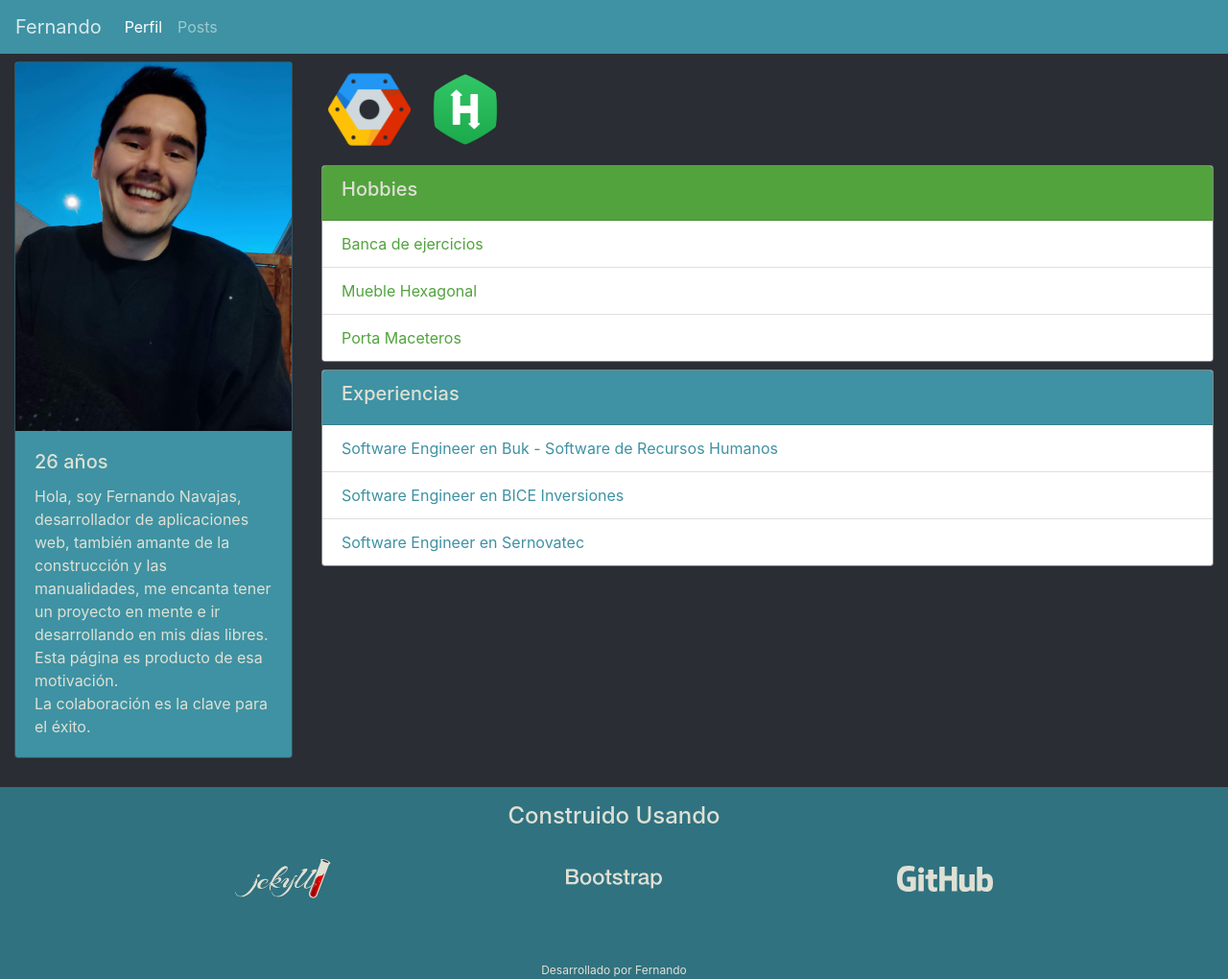
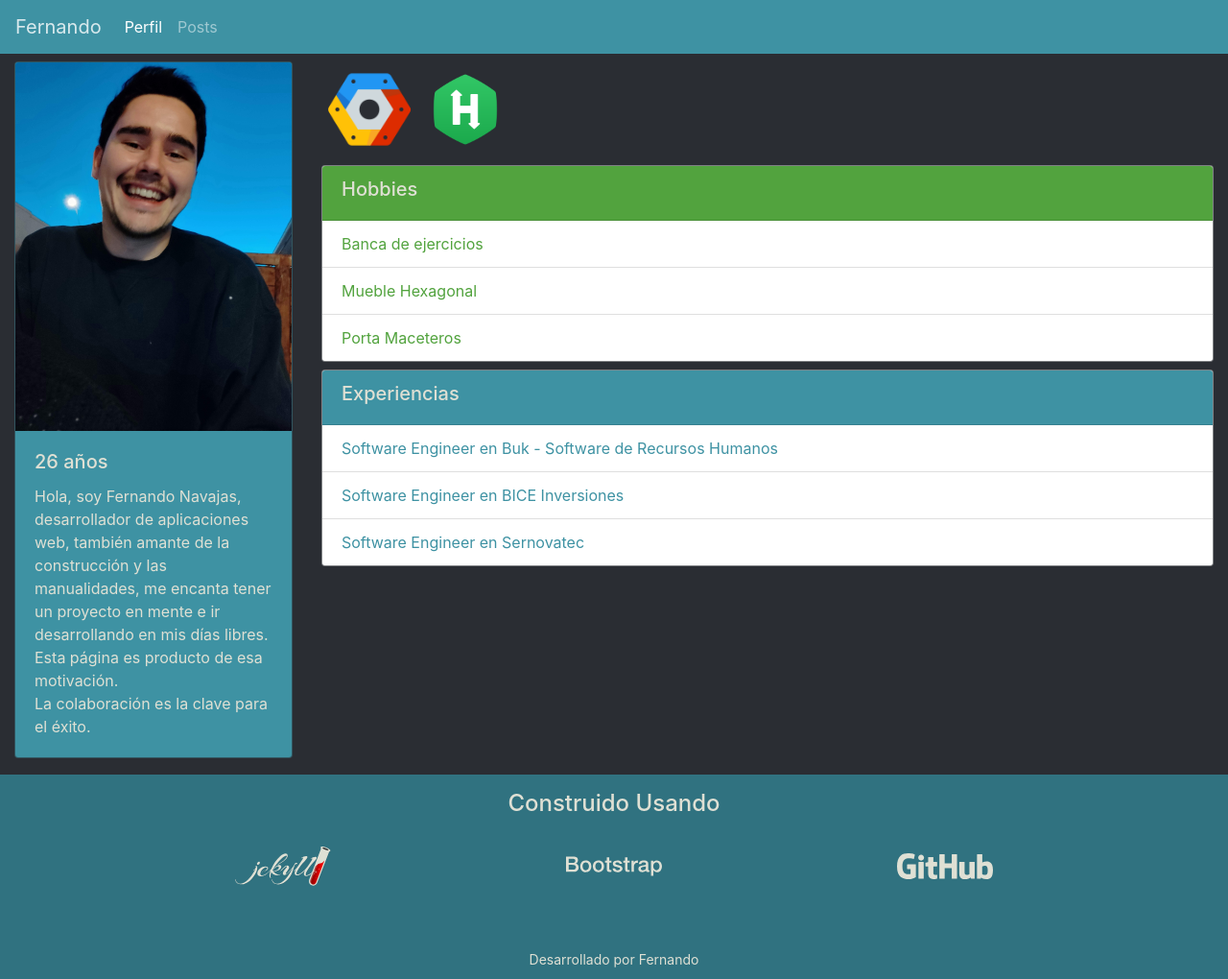
Before and after one commit to fernandonavajas/my-blog, a Jekyll site: the page built from index.html, in a window 1280 px wide. Shown: the whole page at 96% size. Built offline with Jekyll 4.4.1, drawn with Linux system fonts in a browser that asks for light colours.

Commit message:
fix: correguir copyright

```diff
--- a/_sass/main.scss
+++ b/_sass/main.scss
@@ -29,9 +29,10 @@ body::after {
 
   &_copyright{
     margin-top: 60px;
-    font-size: 12px;
+    font-size: 14px;
     padding-left: 12px;
     padding-right: 12px;
+    padding-bottom: 10px;
   }
   &_technologies{
     .title {
```
